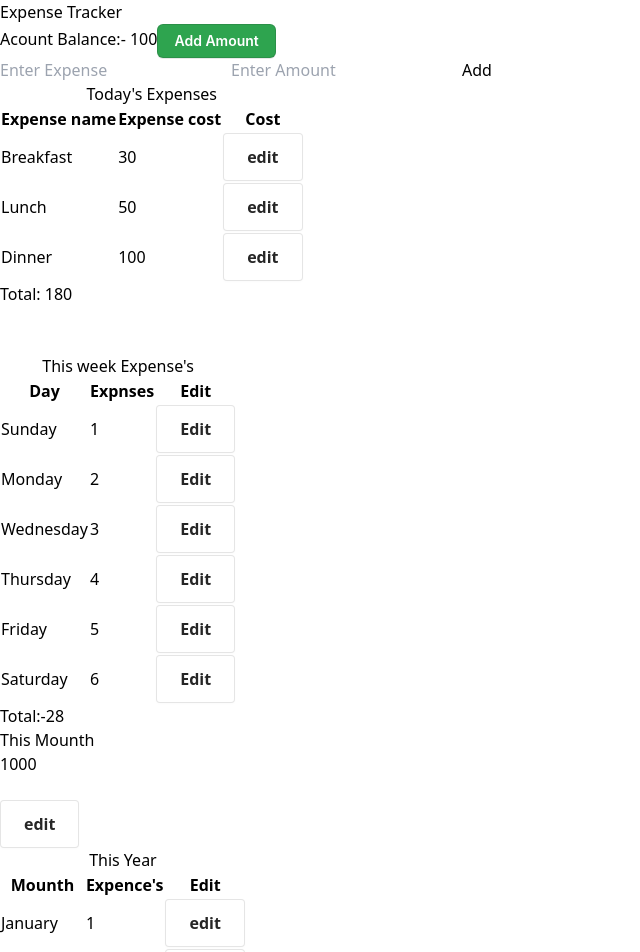
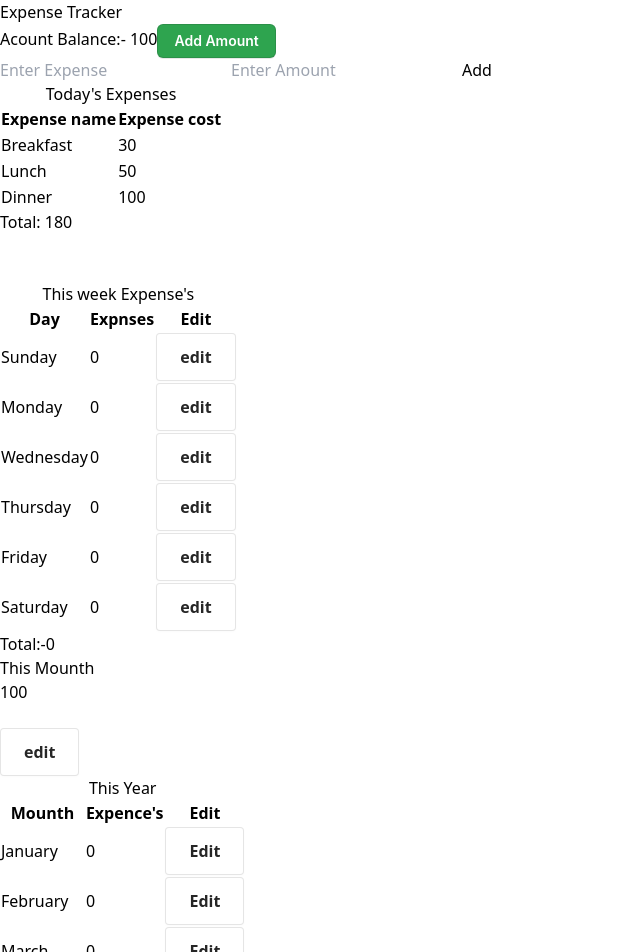
Before and after one commit to kirankiran26/Expense-Tracker, a React (Vite) app: page / in a window 1280 px wide. Shown: the top 952 px of the page, without its empty margins (0-640 px from the left). Built offline with nearby package versions, Linux system fonts and the light colour scheme.

Commit message:
added edit to year

```diff
--- a/src/Expensetracker.jsx
+++ b/src/Expensetracker.jsx
@@ -2,16 +2,15 @@ import React, { useEffect, useState } from 'react'
 import './editbutton.css'
 import { useMounthedit } from './editbuttonfils/Mounthedit'
 import { useWeekedit } from './editbuttonfils/Weekedit'
+import { useYearedit } from './editbuttonfils/Yearedit'
 const Expensetracker = () => {
   const initiallist = {
     name: ["Breakfast ", "Lunch", "Dinner"],
     amount: [30, 50, 100],
   }
+  // Store initiallist in local storage
+localStorage.setItem('initiallist', JSON.stringify('initiallist'));
 
-  const yearExpenses={
-    Mounth:["January","February","March","April","May","June","July","August","September","October","November","December"],
-    MounthAMount:[1,2,3,4,5,6,7,8,9,10,11,12],
-  }
   const [newitem, setnewitem] = useState("");
   const [newamount, setnewamount] = useState("");
   const [Expenselist, setExpenselist] = useState(initiallist);
@@ -20,6 +19,35 @@ const Expensetracker = () => {
   const [yearsum,setyearsum]=useState(0);
   const [addamount,setaddamount]=useState(false);
   const [newaddingamount,setnewaddingamount]=useState('');
+  const [todaylist, settodaylist] = useState(initiallist);
+  const [edittodayIndex, setedittodayIndex] = useState(null);
+  const [newtodayAmount, setnewtodayAmount] = useState('');
+
+  useEffect(() => {
+    const savedData = localStorage.getItem('todaylist');
+    if (savedData) {
+      settodaylist(JSON.parse(savedData));
+    }
+  }, []);
+
+  const handleTodayEditClick = (index) => {
+    setedittodayIndex(index);
+    setnewtodayAmount(todaylist.amount[index]);
+  };
+
+  const handleTodayInputChange = (e) => {
+    setnewtodayAmount(e.target.value);
+  };
+
+  const handleTodaySaveClick = (index) => {
+    const updatedList = { ...todaylist };
+    updatedList.amount[index] = Number(newtodayAmount); // Update the amount
+    settodaylist(updatedList);
+    localStorage.setItem('todaylist', JSON.stringify(updatedList)); // Save updated data to localStorage
+    setedittodayIndex(null); // Reset the edit index
+  };
+
+
   const [balance, setBalance] = useState(() => {
     // Retrieve the balance from localStorage, or set it to 100 if not found
     const savedBalance = localStorage.getItem('balance');
@@ -45,6 +73,16 @@ const {
 } = useWeekedit();
 
 
+const {
+  yearlist,
+  editYearIndex,
+  newYearAmount,
+  handleYearEditClick,
+  handleYearInputChange,
+  handleYearSaveClick,
+}=useYearedit()
+
+
 useEffect(() => {
   // Update localStorage whenever balance changes
   localStorage.setItem('balance', balance);
@@ -52,7 +90,7 @@ useEffect(() => {
 
   useEffect(() => {
     tofindtotalsum()
-  }, [Expenselist, newamount]);
+  }, [Expenselist, newamount,weeklist,yearlist  ]);
 
 
 
@@ -60,7 +98,7 @@ useEffect(() => {
   const tofindtotalsum = () => {
     const finalsum = Expenselist.amount.reduce((num, currentValue) => num + parseInt(currentValue), 0);
     const weeksum=weeklist.dayamount.reduce((num,currentValue)=>num+parseInt(currentValue),0);
-    const yearsum=yearExpenses.MounthAMount.reduce((num,currentValue)=>num+parseInt(currentValue),0);
+    const yearsum=yearlist.MounthAMount.reduce((num,currentValue)=>num+parseInt(currentValue),0);
     setsum(finalsum);
     setweelsum(weeksum);
     setyearsum(yearsum);
@@ -68,17 +106,30 @@ useEffect(() => {
 
   const addingnewexpences = () => {
     if (newitem.trim() !== "" && newamount !== "") {
-      setExpenselist(prevstate => ({
-        name: [...prevstate.name, newitem],
-        amount: [...prevstate.amount, newamount],
+      // Update expense list with new item and amount
+      setExpenselist(prevState => ({
+        name: [...prevState.name, newitem],
+        amount: [...prevState.amount, newamount],
       }));
+
+      // Update balance
+      setBalance(prevBalance => prevBalance - parseInt(newamount));
+
+      // Clear input fields
       setnewamount("");
       setnewitem("");
-      setbalance(balance-parseInt(newamount))
+
+      // Optionally, update local storage with updated expenselist
+      const updatedList = {
+        name: [...expenselist.name, newitem],
+        amount: [...expenselist.amount, newamount],
+      };
+      localStorage.setItem('expenselist', JSON.stringify(updatedList));
     } else {
       alert("Invalid input");
     }
-  }
+  };
+
 
   const updatingaddedamount=()=>{
     const addedamount=parseInt(newaddingamount,10);
@@ -128,7 +179,7 @@ useEffect(() => {
           />
           <button
             className="bg-blue-500 text-white rounded-md p-2"
-            onClick={addingnewexpences  }
+            onClick={addingnewexpences}
           >
             Add
           </button>
@@ -139,21 +190,19 @@ useEffect(() => {
     <table className="w-full">
         <caption class="no-wrap font-bold mb-1">Today's Expenses</caption>
         <thead className="h-10" >
-          <tr className="bg-blue-500 ">
+          <tr className="bg-blue-500">
             <th>Expense name </th>
             <th>Expense cost  </th>
-            <th>Cost</th>
+
           </tr>
         </thead>
         <tbody>
             {
               Expenselist.name.map((item,index)=>(
-                <tr key={index} className="text-center border-b border-gray-200 ">
+                <tr key={index} className="text-center border-b border-gray-200 h-14 ">
                 <td className="capitalize">{item}</td>
                 <td>{Expenselist.amount[index]}</td>
-                <td>
-                <button class="button-6" role="button">edit</button>
-                </td>
+
               </tr>
               ))
             }
@@ -220,7 +269,7 @@ useEffect(() => {
                       className="button-6"
                       onClick={() => handleWeekEditClick(index)}
                     >
-                      Edit
+                      edit
                     </button>
                   )}
                 </td>
@@ -276,18 +325,41 @@ useEffect(() => {
             </tr>
           </thead>
           <tbody>
-            {
-              yearExpenses.Mounth.map((mounth,index)=>(
-                <tr key={index} className="text-center border-b border-gray-200 ">
-                  <td>{mounth}</td>
-                  <td>{yearExpenses.MounthAMount[index]}</td>
-                  <td>
-                  <button class="button-6" role="button">edit</button>
-                  </td>
-                </tr>
-              ))
-            }
-          </tbody>
+          {yearlist.Mounth.map((month, index) => (
+            <tr key={index} className="text-center border-b border-gray-200">
+              <td className="py-3 px-4">{month}</td>
+              <td className="py-3 px-4">
+                {editYearIndex === index ? (
+                  <input
+                    type="number"
+                    value={newYearAmount}
+                    onChange={handleYearInputChange}
+                    className="border rounded py-1 px-2"
+                  />
+                ) : (
+                  yearlist.MounthAMount[index]
+                )}
+              </td>
+              <td className="py-3 px-4">
+                {editYearIndex === index ? (
+                  <button
+                    className="button-6"
+                    onClick={() => handleYearSaveClick(index)}
+                  >
+                    Save
+                  </button>
+                ) : (
+                  <button
+                    className="button-6"
+                    onClick={() => handleYearEditClick(index)}
+                  >
+                    Edit
+                  </button>
+                )}
+              </td>
+            </tr>
+          ))}
+        </tbody>
         </table>
         <div className="font-bold text-center">
           Total :-{yearsum}
--- a/src/editbuttonfils/Mounthedit.jsx
+++ b/src/editbuttonfils/Mounthedit.jsx
@@ -1,7 +1,7 @@
 import { useState } from "react";
 
 export const useMounthedit=()=>{
-    const [mounthsum,setmounthsum]=useState(1000);
+    const [mounthsum,setmounthsum]=useState(100);
     const [mounthedit,setmounthedit]=useState(false);
     const [newmounthamount,setnewmounthamount]=useState('');
     const handelmountinput=(evt)=>{
--- a/src/editbuttonfils/Weekedit.jsx
+++ b/src/editbuttonfils/Weekedit.jsx
@@ -3,7 +3,7 @@ import React, { useState, useEffect } from "react";
 export const useWeekedit = () => {
   const weekExpenses = {
     day: ["Sunday", "Monday", "Wednesday", "Thursday", "Friday", "Saturday"],
-    dayamount: [1, 2, 3, 4, 5, 6, 7],
+    dayamount: [0, 0, 0, 0, 0, 0, 0],
   };
 
   const [weeklist, setweeklist] = useState(weekExpenses);
--- a/src/editbuttonfils/Yearedit.jsx
+++ b/src/editbuttonfils/Yearedit.jsx
@@ -0,0 +1,45 @@
+import React, { useState, useEffect } from "react";
+
+export const useYearedit = () => {
+  const yearExpenses = {
+    Mounth: ["January", "February", "March", "April", "May", "June", "July", "August", "September", "October", "November", "December"],
+    MounthAMount: [0,0,0,0,0,0,0,0,0,0,0,0],
+  };
+
+  const [yearlist, setyearlist] = useState(yearExpenses);
+  const [editYearIndex, seteditYearIndex] = useState(null);
+  const [newYearAmount, setnewYearAmount] = useState('');
+
+  useEffect(() => {
+    const savedData = localStorage.getItem('yearExpenses');
+    if (savedData) {
+      setyearlist(JSON.parse(savedData));
+    }
+  }, []);
+
+  const handleYearEditClick = (index) => {
+    seteditYearIndex(index);
+    setnewYearAmount(yearlist.MounthAMount[index]);
+  };
+
+  const handleYearInputChange = (e) => {
+    setnewYearAmount(e.target.value);
+  };
+
+  const handleYearSaveClick = (index) => {
+    const updatedList = { ...yearlist };
+    updatedList.MounthAMount[index] = Number(newYearAmount); // Update the amount
+    setyearlist(updatedList);
+    localStorage.setItem('yearExpenses', JSON.stringify(updatedList)); // Save updated data to localStorage
+    seteditYearIndex(null); // Reset the edit index
+  };
+
+  return {
+    yearlist,
+    editYearIndex,
+    newYearAmount,
+    handleYearEditClick,
+    handleYearInputChange,
+    handleYearSaveClick,
+  };
+};
```
